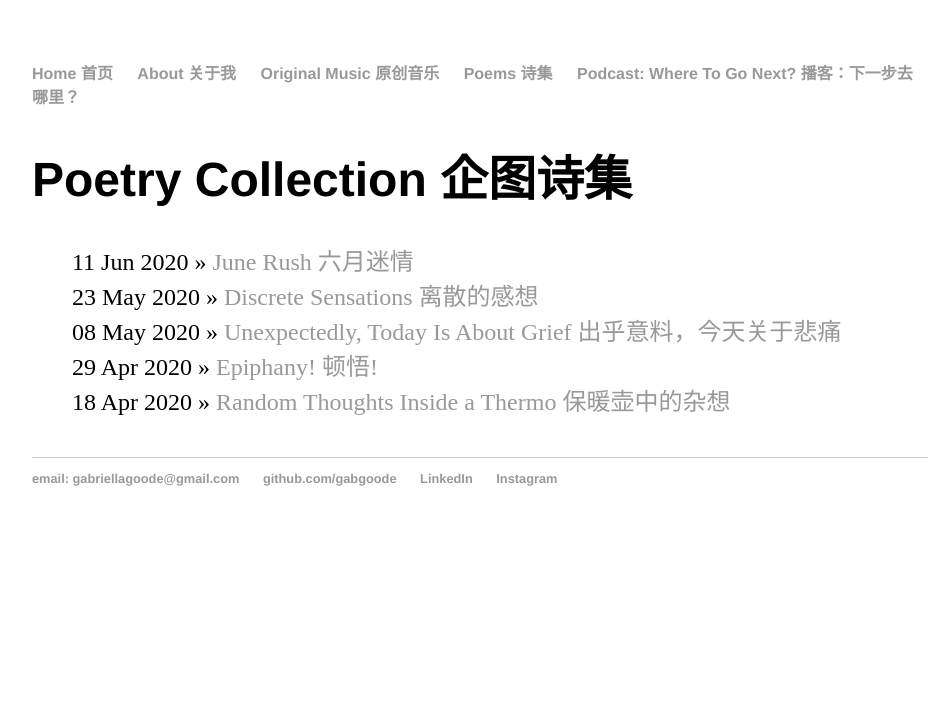
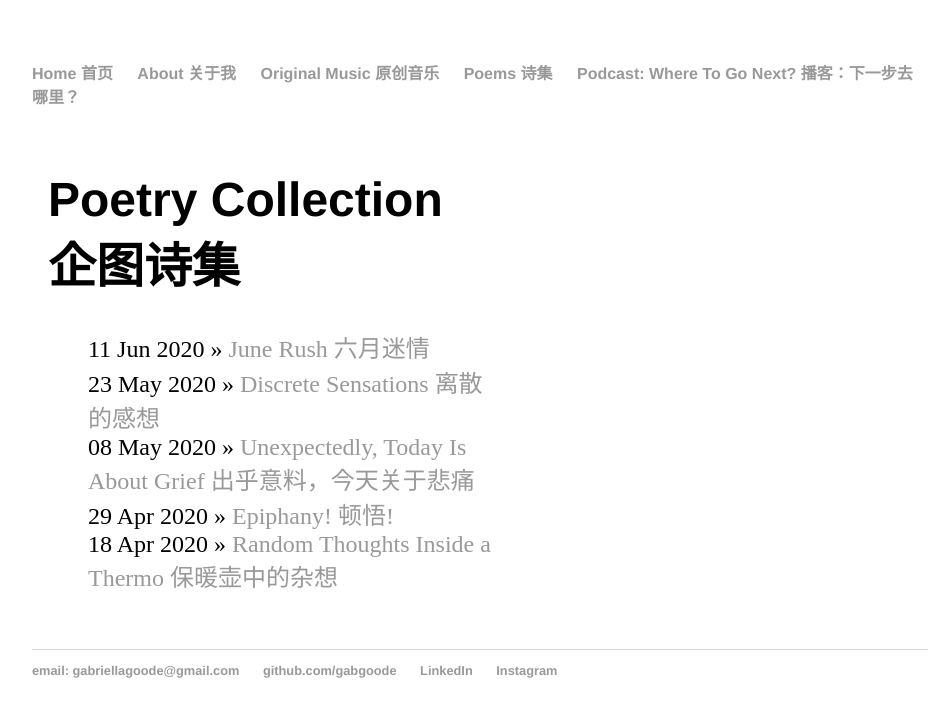
Before and after one commit to gabgoode/gabgoode.github.io, a Jekyll site: the page built from blog/index.html, in a window 1280 px wide. Shown: the top 717 px of the page, without its empty margins (160-1104 px from the left). Built offline with Jekyll 4.4.1, drawn with Linux system fonts in a browser that asks for light colours.

Commit message:
Update main.css

```diff
--- a/css/main.css
+++ b/css/main.css
@@ -43,9 +43,15 @@ ul.posts li {
 }
 
 article {
-  position: relative;
   top: 50%;
   left: 50%;
   text-align: center;
   transform: translate(-50%, -50%);
 }
+
+div {
+  display: inline-block;
+  vertical-align: top;
+  width: 50%;
+  padding: 1rem;
+}
```
